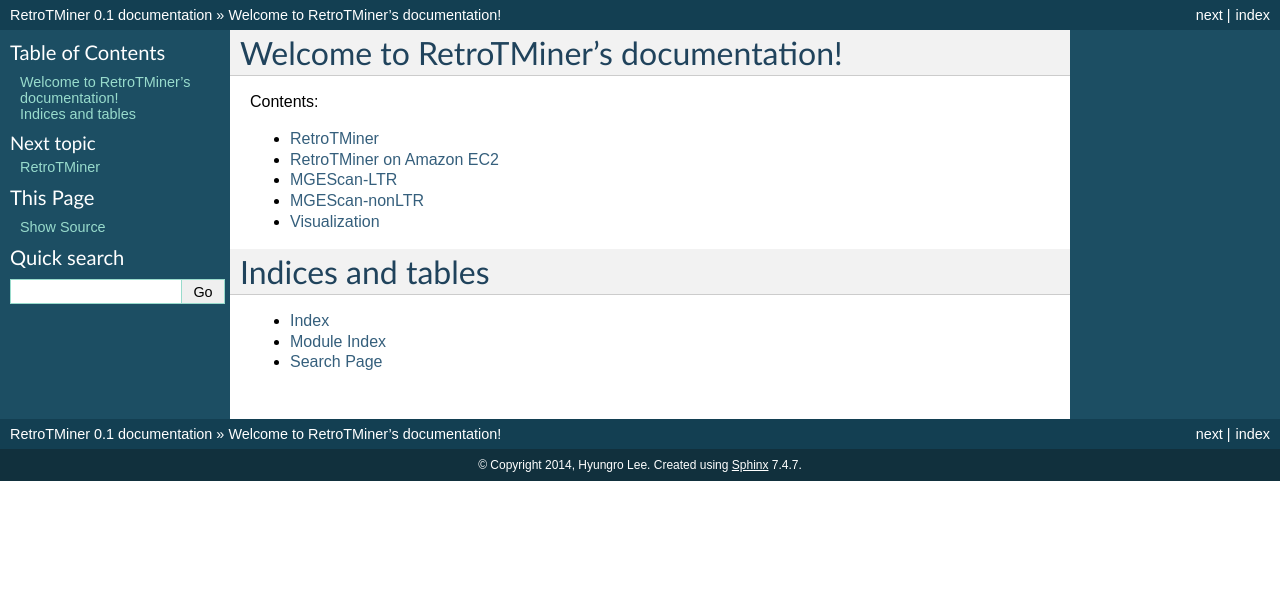
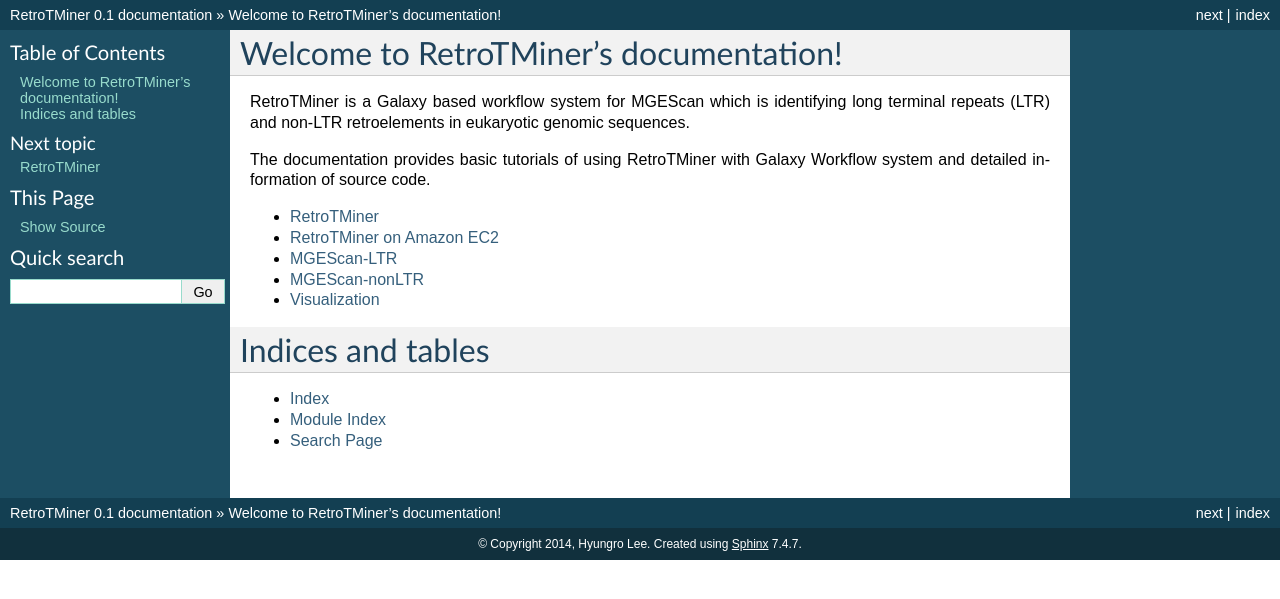
Before and after one commit to MGEScan/mgescan, a Sphinx documentation site: the page built from docs/source/index.rst, in a window 1280 px wide. Shown: the top 599 px of the page. Built offline with Sphinx 7.4.7, drawn with Linux system fonts in a browser that asks for light colours; pages that are not in the unit, such as notebooks, are missing from menus.

Commit message:
revised text

```diff
--- a/docs/source/index.rst
+++ b/docs/source/index.rst
@@ -6,7 +6,9 @@
 Welcome to RetroTMiner's documentation!
 =======================================
 
-Contents:
+RetroTMiner is a Galaxy based workflow system for MGEScan which is identifying long terminal repeats (LTR) and non-LTR retroelements in eukaryotic genomic sequences.
+
+The documentation provides basic tutorials of using RetroTMiner with Galaxy Workflow system and detailed information of source code.
 
 .. toctree::
    :maxdepth: 1
```
